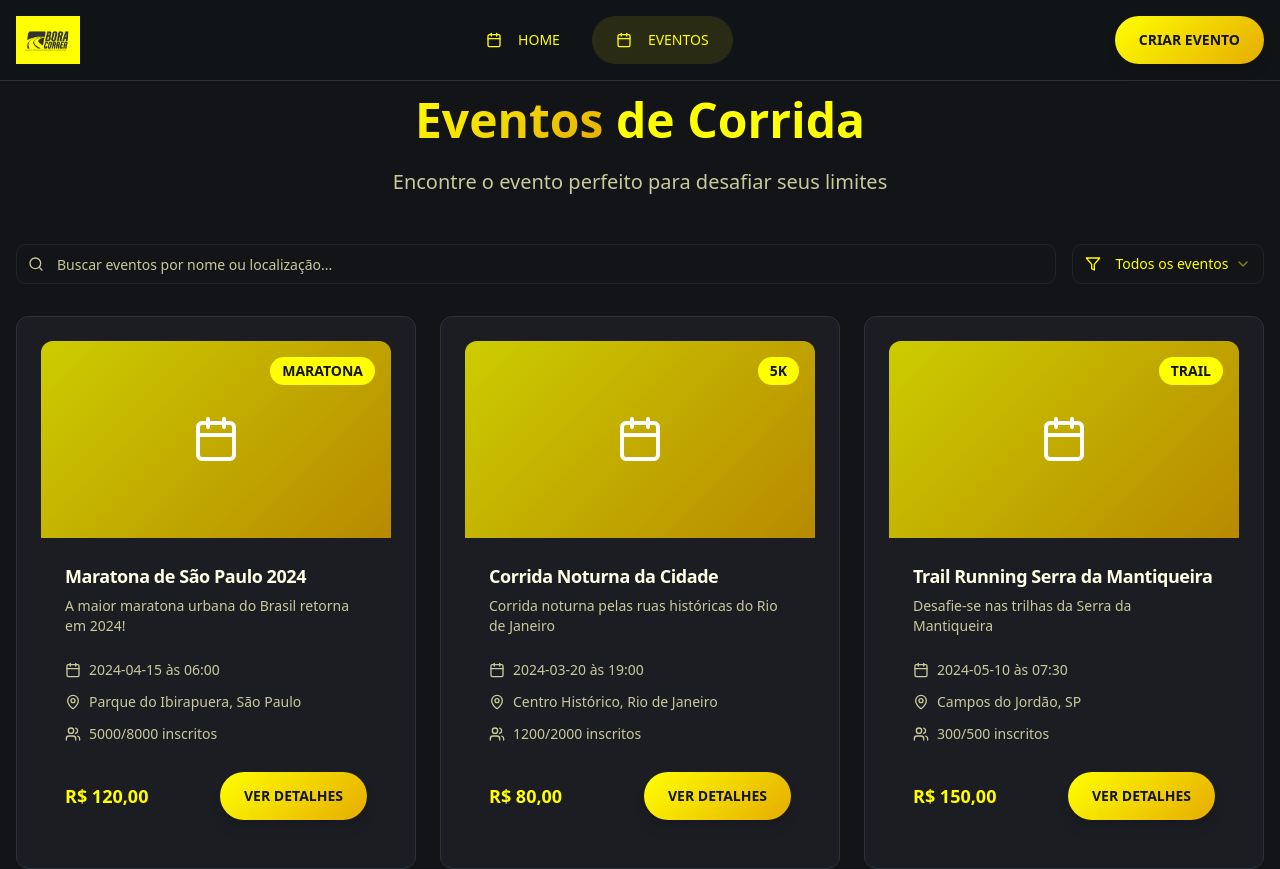
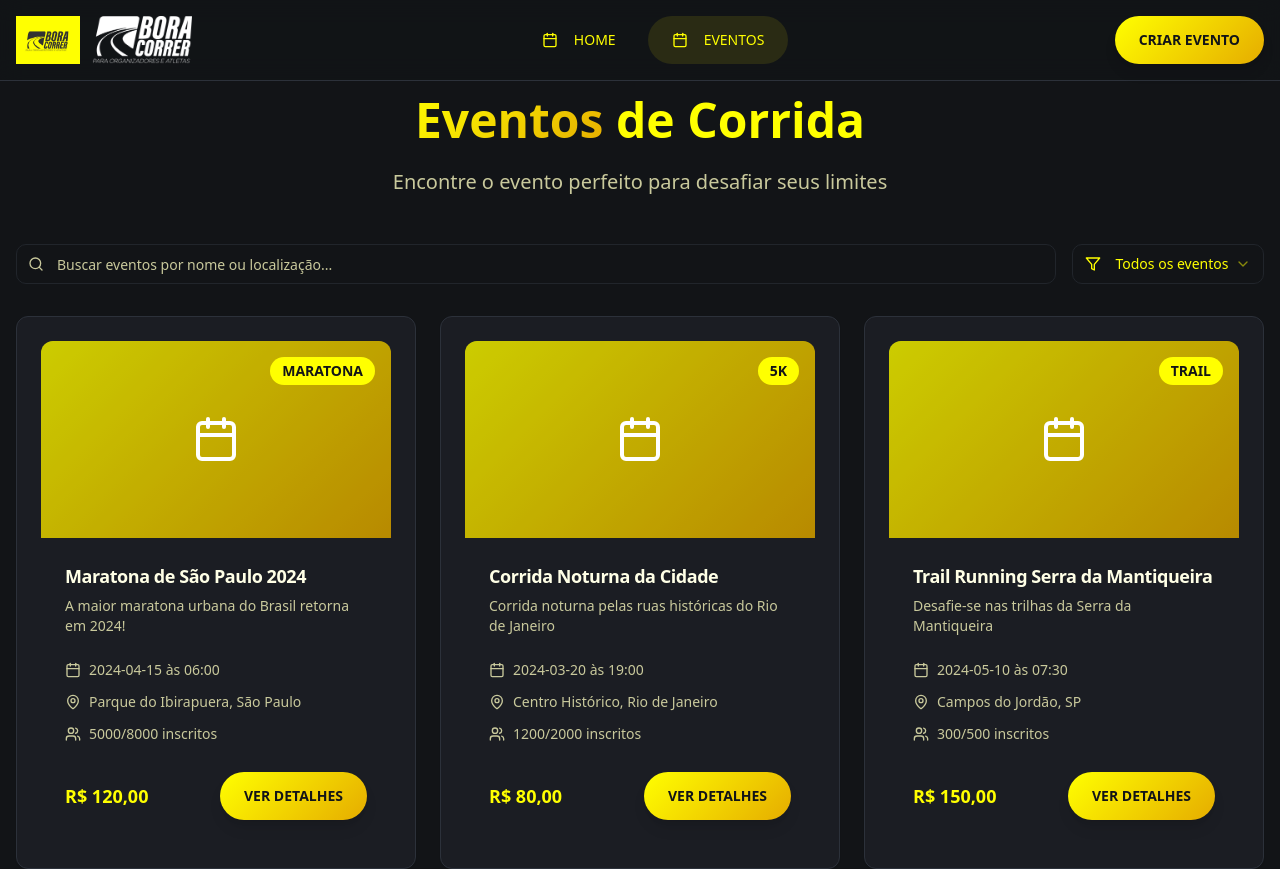
Before and after one commit to clemersonoficial/sprint-community-hub-86, a React (Vite) app: page /eventos in a window 1280 px wide. Shown: the top 869 px of the page. Built offline with nearby package versions, Linux system fonts and the light colour scheme.

Commit message:
Add logo to header
Add the user's logo to the header in the top-left corner, next to the yellow logo.

```diff
--- a/src/components/Header.tsx
+++ b/src/components/Header.tsx
@@ -28,10 +28,15 @@ const Header = () => {
       <div className="container mx-auto px-4 py-4">
         <div className="flex items-center justify-between">
           {/* Logo */}
-          <div className="flex items-center space-x-2 cursor-pointer" onClick={() => navigate("/")}>
+          <div className="flex items-center space-x-3 cursor-pointer" onClick={() => navigate("/")}>
             <img
               src="/lovable-uploads/ac5297f2-074b-4ca2-acb2-0e7922395322.png"
               alt="Bora Correr Logo"
+              className="h-12 w-auto"
+            />
+            <img
+              src="/lovable-uploads/76b9261e-f21a-48ca-ad98-ea9a42a52e30.png"
+              alt="Logomarca"
               className="h-12 w-auto"
             />
           </div>
```
Also changed, not shown: public/lovable-uploads/76b9261e-f21a-48ca-ad98-ea9a42a52e30.png (added).
